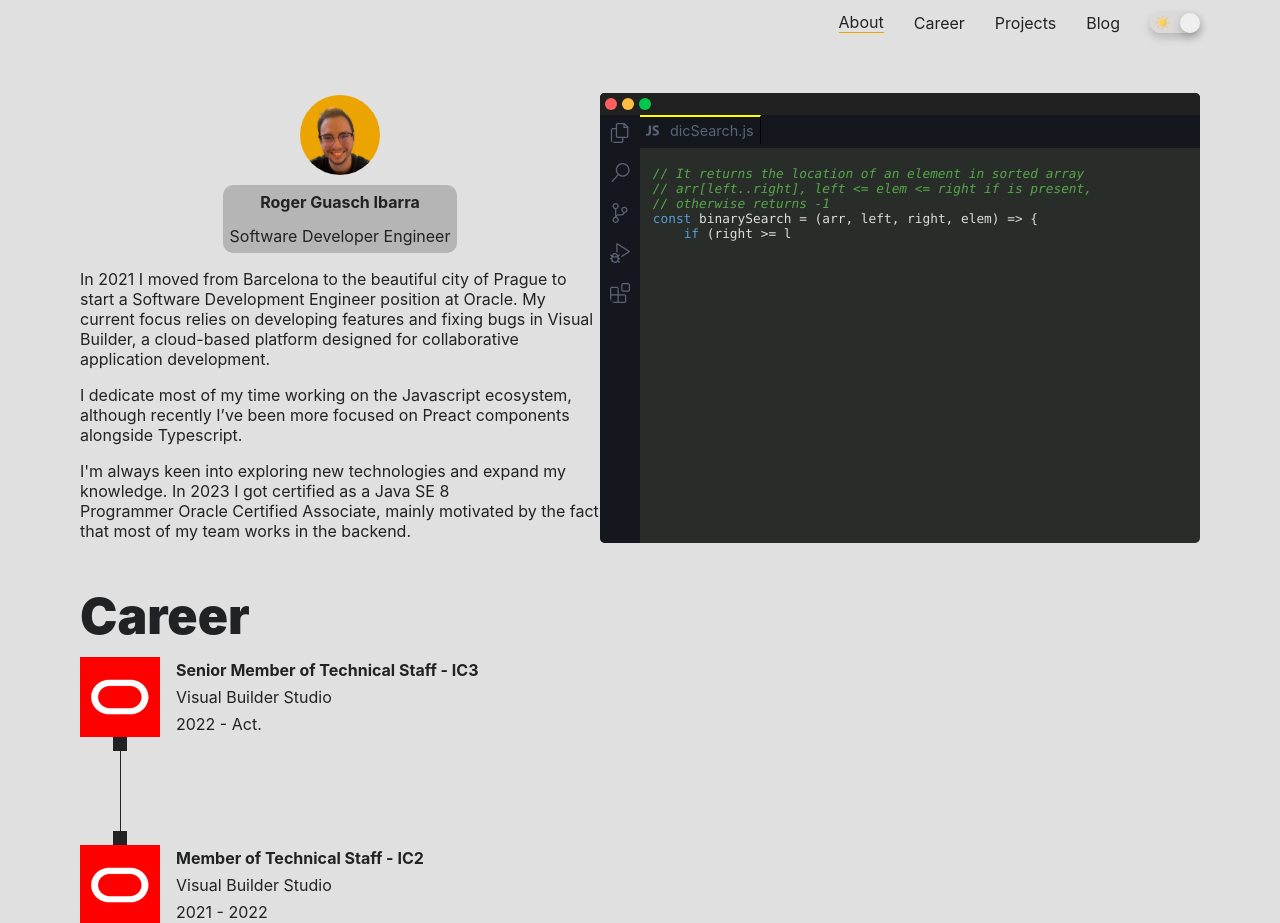
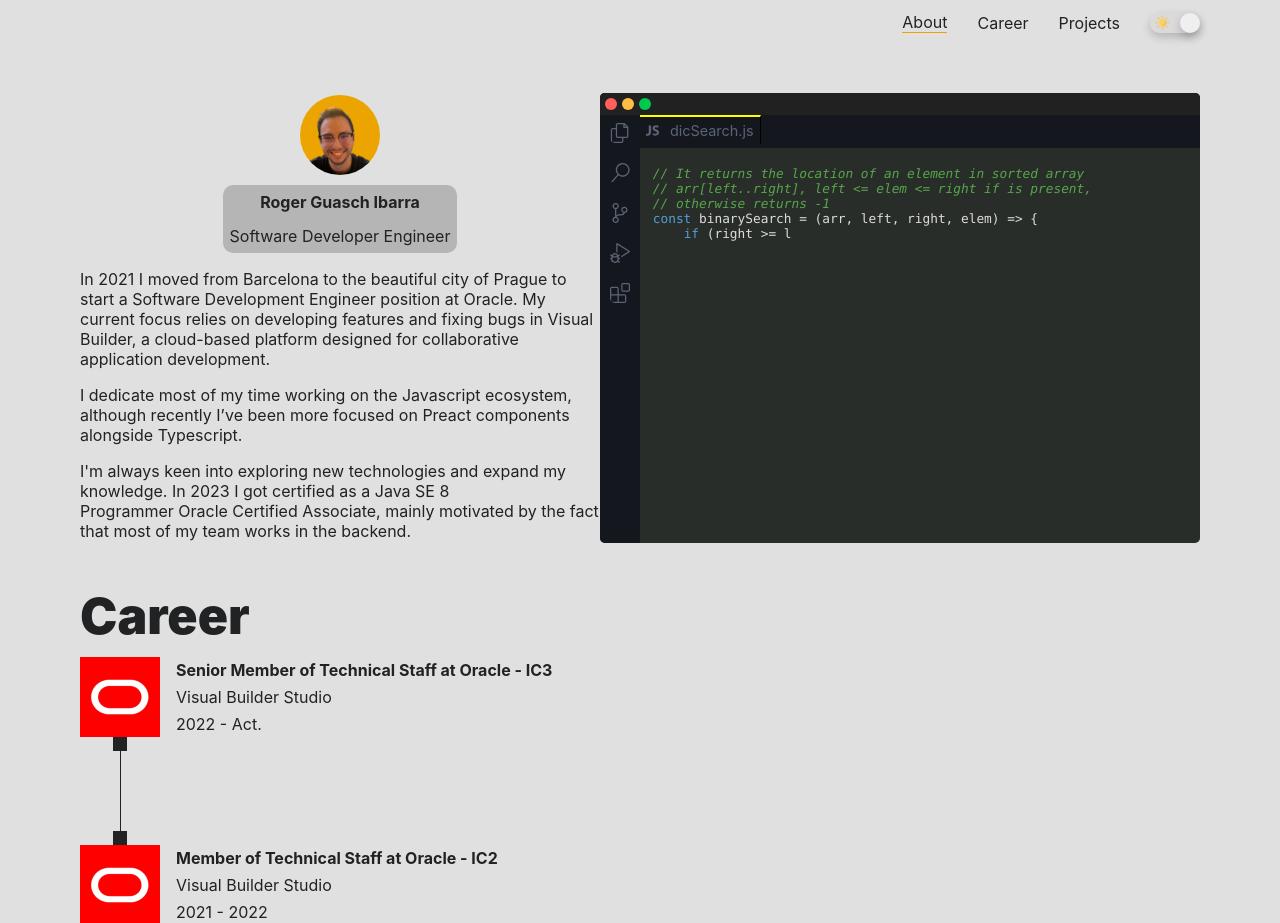
Before and after one commit to roguib/personal-site, a React (Create React App) app: page / in a window 1280 px wide. Shown: the top 923 px of the page. Built offline with nearby package versions, Linux system fonts and the light colour scheme.

Commit message:
hide blog link, add employer name

```diff
--- a/src/components/Header/Header.js
+++ b/src/components/Header/Header.js
@@ -6,15 +6,19 @@
 const HEADER_DATA = [{
     label: 'About',
     id: 'about'
-}, {
+},
+{
     label: 'Career',
     id: 'job-history'
-}, {
+},
+{
     label: 'Projects',
     id: 'projects'
-}, {
-    label: 'Blog'
-}];
+},
+// {
+//     label: 'Blog'
+// }
+];
 
 function Header() {
     const [itemSelected, setItemSelected] = useState(0);
--- a/src/components/JobHistory/JobHistory.js
+++ b/src/components/JobHistory/JobHistory.js
@@ -4,12 +4,12 @@
 import RowSeparator from './RowSeparator/RowSeparator';
 
 const JOB_DATA = [{
-    position: 'Senior Member of Technical Staff - IC3',
+    position: 'Senior Member of Technical Staff at Oracle - IC3',
     project: 'Visual Builder Studio',
     date: '2022 - Act.',
     brandingLogo: oracleBrandingLogo
 }, {
-    position: 'Member of Technical Staff - IC2',
+    position: 'Member of Technical Staff at Oracle - IC2',
     project: 'Visual Builder Studio',
     date: '2021 - 2022',
     brandingLogo: oracleBrandingLogo
```
